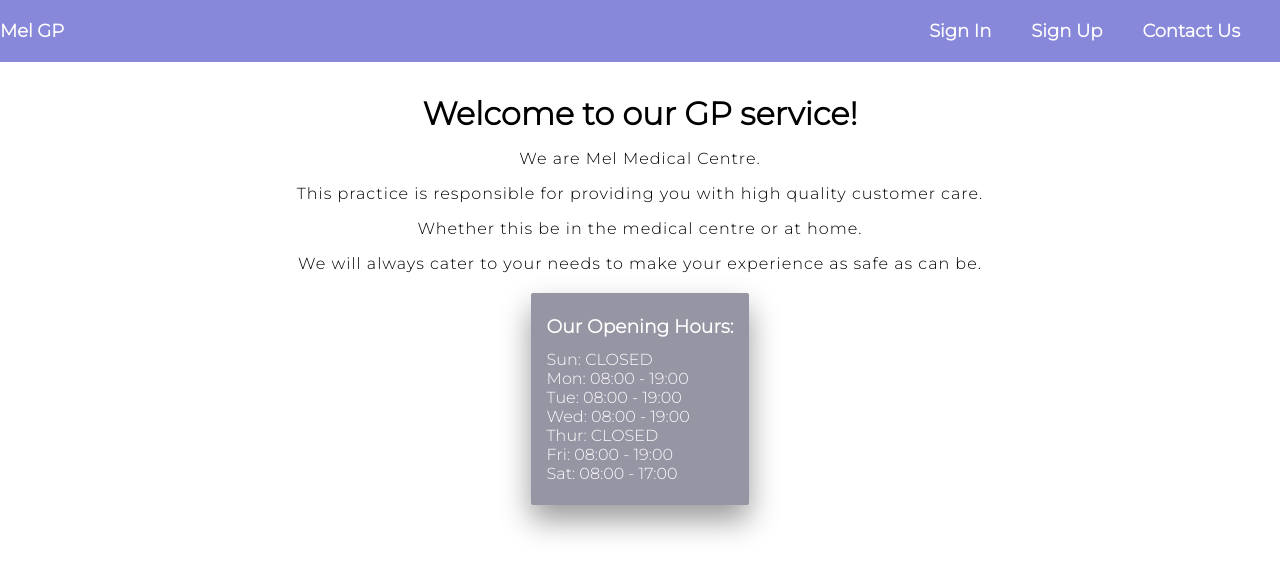
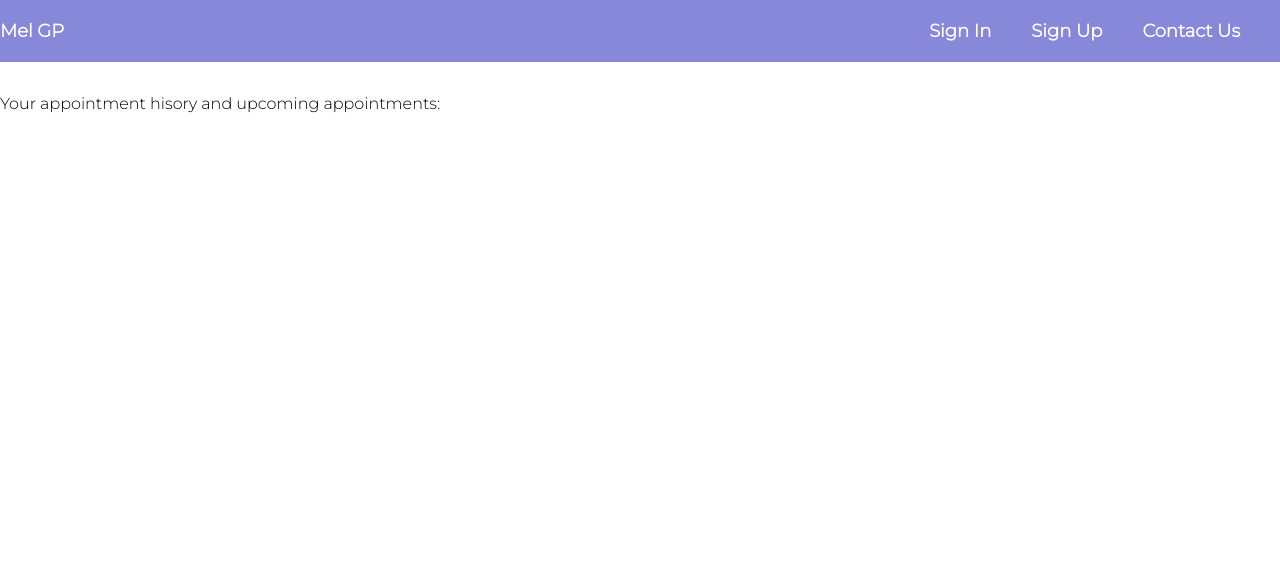
Before and after one commit to MelissaAstbury/GP-Booking, a React (Create React App) app: page /appointment in a window 1280 px wide. Before the commit this address led to /. Shown: the top 576 px of the page. Built offline with nearby package versions, Linux system fonts and the light colour scheme.

Commit message:
changed file name from Inbox to Appointments so this make more sense for other developers to read

```diff
--- a/src/App.js
+++ b/src/App.js
@@ -10,7 +10,7 @@ import CustomerProfilePage from "./containers/CustomerProfilePage/CustomerProfil
 import BookAppointmentPage from "./containers/BookAppointmentPage/BookAppointmentPage";
 import UserContextProvider from "./Context/UserContext";
 import AppointmentContextProvider from "./Context/AppointmentContext";
-import InboxPage from "./containers/InboxPage/InboxPage";
+import AppointmentListPage from "./containers/AppointmentListPage/AppointmentListPage";
 import "./App.scss";
 
 const App = () => {
@@ -22,7 +22,7 @@ const App = () => {
       <Route path="/contact" component={ContactPage} />
       <Route path="/customerprofile" component={CustomerProfilePage} />
       <Route path="/bookappointment" component={BookAppointmentPage} />
-      <Route path="/inboxpage" component={InboxPage} />
+      <Route path="/appointment" component={AppointmentListPage} />
       <Redirect to="/" />
     </Switch>
   );
--- a/src/components/InboxTitle/InboxTitle.js
+++ b/src/components/Appointment/Appointment.js
@@ -1,13 +1,14 @@
 import React, { useContext } from "react";
 
 import { AppointmentContext } from "../../Context/AppointmentContext";
-import "./InboxTitle.scss";
+import "./Appointment.scss";
 
-const InboxTitle = () => {
+const Appointment = () => {
   const { appointments } = useContext(AppointmentContext);
   console.log(appointments);
   return (
     <>
+      <p>Your appointment hisory and upcoming appointments:</p>
       {appointments.map((appointment, index) => {
         return (
           <div key={index} className="appointment-info">
@@ -23,4 +24,4 @@ const InboxTitle = () => {
   );
 };
 
-export default InboxTitle;
+export default Appointment;
--- a/src/components/Header/Header.js
+++ b/src/components/Header/Header.js
@@ -33,8 +33,8 @@ const Header = () => {
           )}
           {isUserSignedIn && (
             <li>
-              <NavLink to="inboxpage">
-                <p>Inbox</p>
+              <NavLink to="appointment">
+                <p>Appointments</p>
               </NavLink>
             </li>
           )}
--- /dev/null
+++ b/src/containers/AppointmentListPage/AppointmentListPage.js
@@ -0,0 +1,13 @@
+import React from "react";
+
+import Appointment from "../../components/Appointment/Appointment";
+
+const InboxPage = () => {
+  return (
+    <div>
+      <Appointment />
+    </div>
+  );
+};
+
+export default InboxPage;
--- a/src/containers/InboxPage/InboxPage.js
+++ /dev/null
@@ -1,15 +0,0 @@
-import React from "react";
-
-import InboxTitle from "../../components/InboxTitle/InboxTitle";
-
-const InboxPage = () => {
-  return (
-    <div>
-      <InboxTitle />
-      {/* <MessageList />
-      <SendMessage /> */}
-    </div>
-  );
-};
-
-export default InboxPage;
```
Also changed, not shown: src/components/Appointment/Appointment.scss (renamed from src/components/InboxTitle/InboxTitle.scss).
